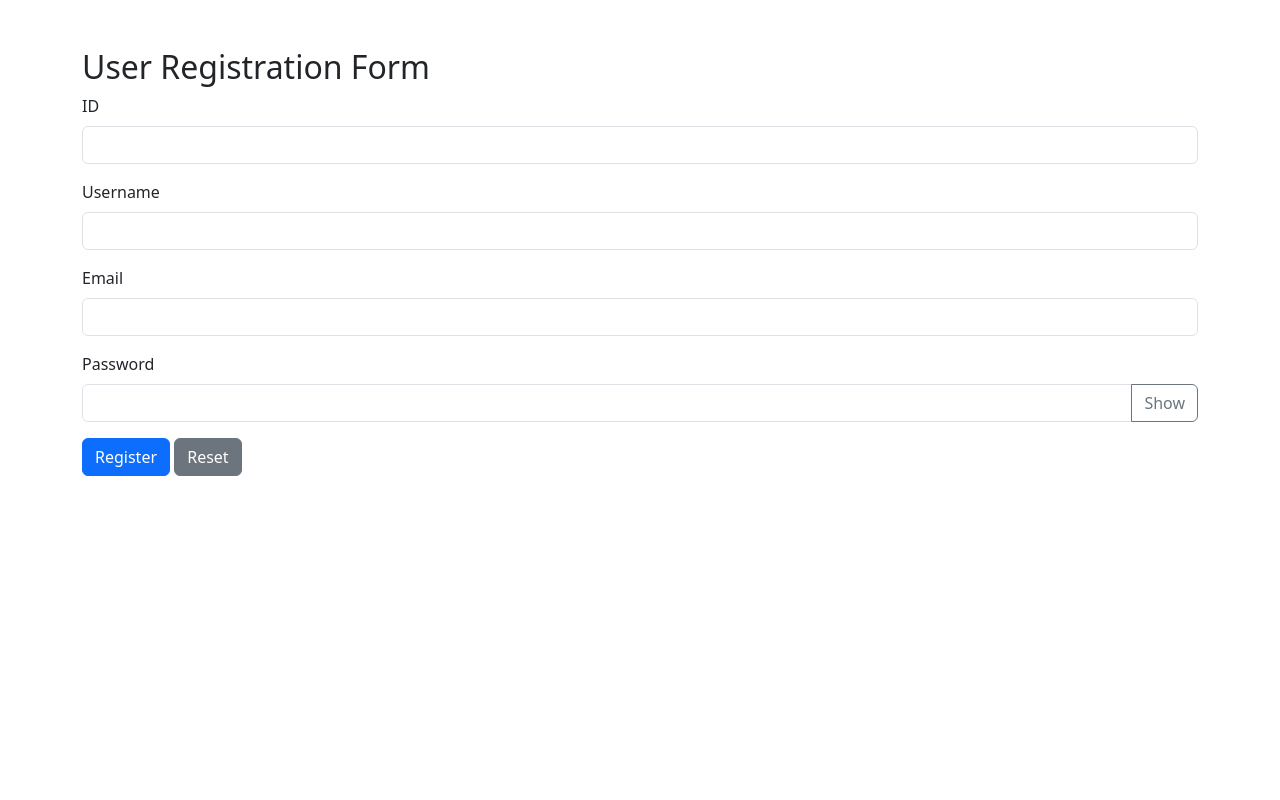
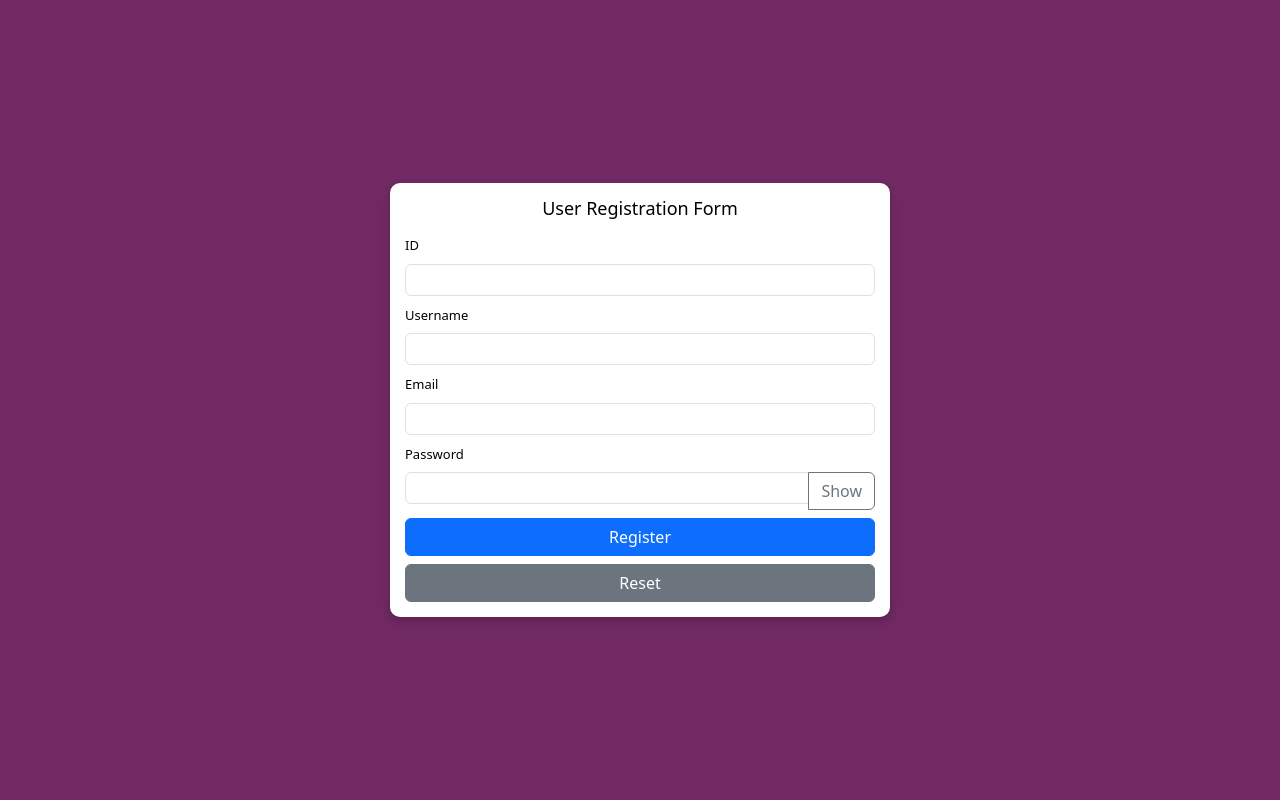
Before and after one commit to emmakaranja757/apiproject, a PHP site: page /register.php in a window 1280 px wide. Run offline with PHP 8.4, Linux system fonts and the light colour scheme.

Commit message:
css done

```diff
--- a/register.php
+++ b/register.php
@@ -45,35 +45,71 @@ if ($_SERVER['REQUEST_METHOD'] === 'POST') {
     <meta name="viewport" content="width=device-width, initial-scale=1.0">
     <title>User Registration Form</title>
     <link href="https://cdn.jsdelivr.net/npm/bootstrap@5.3.0-alpha1/dist/css/bootstrap.min.css" rel="stylesheet">
+    <style>
+        body {
+            background-color: #702963;
+            color: white;
+            height: 100vh;
+            margin: 0;
+            display: flex;
+            justify-content: center;
+            align-items: center;
+            overflow: hidden;
+            font-size: 14px;
+        }
+        .floating-table {
+            background-color: white;
+            color: black;
+            border-radius: 10px;
+            box-shadow: 0 4px 8px rgba(0, 0, 0, 0.2);
+            padding: 15px;
+            width: 90%;
+            max-width: 500px;
+        }
+        .floating-table h2 {
+            font-size: 18px;
+            margin-bottom: 15px;
+        }
+        .form-label {
+            font-size: 13px;
+        }
+        .form-control {
+            height: 32px;
+            font-size: 13px;
+        }
+        button {
+            font-size: 13px;
+        }
+    </style>
 </head>
 <body>
-    <div class="container mt-5">
-        <h2>User Registration Form</h2>
+    <div class="floating-table">
+        <h2 class="text-center">User Registration Form</h2>
         <!-- Notification Message -->
         <?php if (!empty($message)) echo $message; ?>
 
         <form action="register.php" method="POST">
-            <div class="mb-3">
+            <div class="mb-2">
                 <label for="id" class="form-label">ID</label>
                 <input type="text" class="form-control" id="id" name="id" required>
             </div>
-            <div class="mb-3">
+            <div class="mb-2">
                 <label for="username" class="form-label">Username</label>
                 <input type="text" class="form-control" id="username" name="username" required>
             </div>
-            <div class="mb-3">
+            <div class="mb-2">
                 <label for="email" class="form-label">Email</label>
                 <input type="email" class="form-control" id="email" name="email" required>
             </div>
-            <div class="mb-3">
+            <div class="mb-2">
                 <label for="password" class="form-label">Password</label>
                 <div class="input-group">
                     <input type="password" class="form-control" id="password" name="password" required>
                     <button type="button" class="btn btn-outline-secondary" onclick="togglePassword()">Show</button>
                 </div>
             </div>
-            <button type="submit" class="btn btn-primary">Register</button>
-            <button type="reset" class="btn btn-secondary">Reset</button>
+            <button type="submit" class="btn btn-primary w-100">Register</button>
+            <button type="reset" class="btn btn-secondary w-100 mt-2">Reset</button>
         </form>
     </div>
 
```
Also changed, not shown: 2F/otp_generator.php (added, +16 -0 lines).
